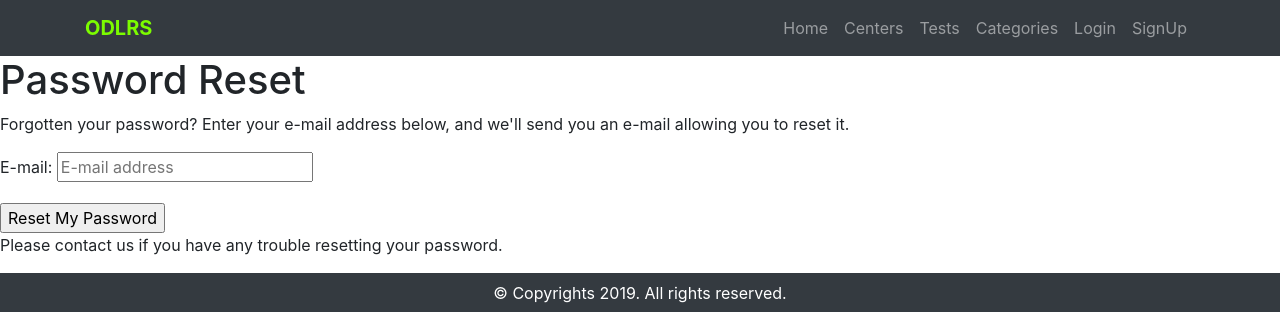
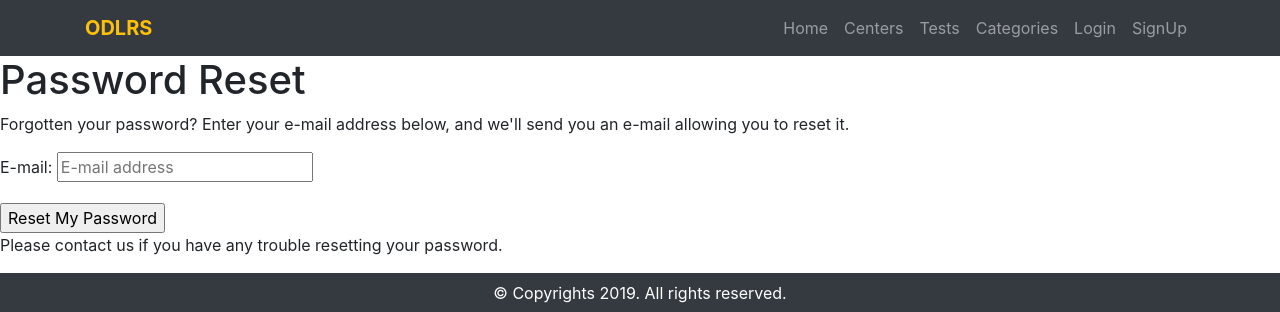
Before and after one commit to siyam04/ODLRS_v.2, a Django app: page /accounts/password/reset/ in a window 1280 px wide. Shown: the top 312 px of the page. Run offline with Django 3.2, Linux system fonts and the light colour scheme; some libraries are stand-ins or nearby versions.

Commit message:
change ODLRS color

```diff
--- a/templates/base.html
+++ b/templates/base.html
@@ -22,7 +22,7 @@
 
   <nav class="navbar navbar-expand-lg navbar-dark bg-dark">
     <div class="container">
-      <a class="navbar-brand" href="{% url 'home' %}" style="color: lawngreen"><b>ODLRS</b></a>
+      <a class="navbar-brand text-warning" href="{% url 'home' %}"><b>ODLRS</b></a>
       <button class="navbar-toggler" type="button" data-toggle="collapse" data-target="#navbarSupportedContent"
         aria-controls="navbarSupportedContent" aria-expanded="false" aria-label="Toggle navigation">
         <span class="navbar-toggler-icon"></span>
```
